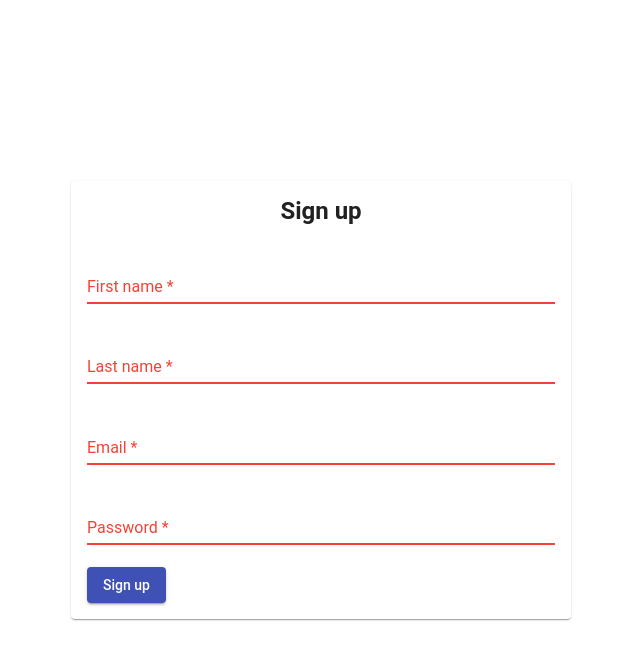
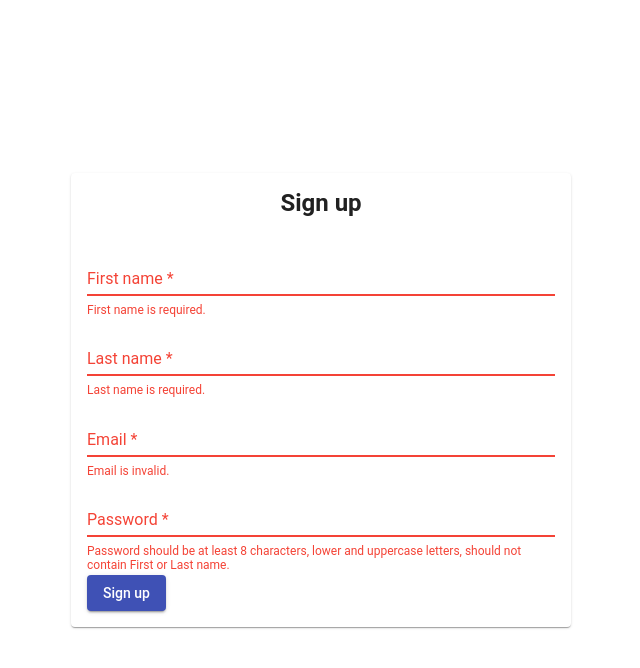
Before and after one commit to radus07/sign-up, an Angular app: page /sign-up in a window 1280 px wide. Both pictures are taken after a click on the button "Sign up". Shown: the top 668 px of the page, without its empty margins (319-959 px from the left). Built offline with nearby package versions, Linux system fonts and the light colour scheme.

Commit message:
feat: display form field error messages

```diff
--- a/src/app/modules/sign-up/containers/sign-up/sign-up.component.html
+++ b/src/app/modules/sign-up/containers/sign-up/sign-up.component.html
@@ -2,21 +2,27 @@
   <mat-form-field appearance="standard">
     <mat-label>First name</mat-label>
     <input matInput formControlName="firstName">
+    <mat-error *ngIf="(formGroup | formControl: 'firstName')?.invalid">First name is required.</mat-error>
   </mat-form-field>
 
   <mat-form-field appearance="standard">
     <mat-label>Last name</mat-label>
     <input matInput formControlName="lastName">
+    <mat-error *ngIf="(formGroup | formControl: 'lastName')?.invalid">Last name is required.</mat-error>
   </mat-form-field>
 
   <mat-form-field appearance="standard">
     <mat-label>Email</mat-label>
     <input matInput formControlName="email">
+    <mat-error *ngIf="(formGroup | formControl: 'email')?.invalid">Email is invalid.</mat-error>
   </mat-form-field>
 
   <mat-form-field appearance="standard">
     <mat-label>Password</mat-label>
     <input matInput type="password" formControlName="password">
+    <mat-error *ngIf="(formGroup | formControl: 'password')?.invalid">
+      Password should be at least 8 characters, lower and uppercase letters, should not contain First or Last name.
+    </mat-error>
   </mat-form-field>
 
   <button mat-raised-button color="primary" (click)="handleFormSubmit()">Sign up</button>
--- a/src/app/modules/sign-up/containers/sign-up/sign-up.component.scss
+++ b/src/app/modules/sign-up/containers/sign-up/sign-up.component.scss
@@ -11,4 +11,8 @@ app-form {
   mat-form-field {
     display: block;
   }
+
+  button {
+    margin-top: 1rem;
+  }
 }
--- /dev/null
+++ b/src/app/shared/pipes/form-control.pipe.ts
@@ -0,0 +1,9 @@
+import { Pipe, PipeTransform } from '@angular/core';
+import { AbstractControl, FormGroup } from '@angular/forms';
+
+@Pipe({ name: 'formControl' })
+export class FormControlPipe implements PipeTransform {
+  transform(formGroup: FormGroup, controlName: string): AbstractControl | null {
+    return formGroup.get(controlName);
+  }
+}
--- a/src/app/shared/shared.module.ts
+++ b/src/app/shared/shared.module.ts
@@ -5,10 +5,12 @@ import { MatInputModule } from '@angular/material/input';
 import { MatIconModule } from '@angular/material/icon';
 import { MatCardModule } from '@angular/material/card';
 import { FormComponent } from '@shared/components/form/form.component';
+import { FormControlPipe } from './pipes/form-control.pipe';
 
 @NgModule({
   declarations: [
     FormComponent,
+    FormControlPipe,
   ],
   imports: [
     CommonModule,
@@ -19,6 +21,7 @@ import { FormComponent } from '@shared/components/form/form.component';
   ],
   exports: [
     FormComponent,
+    FormControlPipe,
   ],
 })
 export class SharedModule {}
```
Also changed, not shown: 2 other files (tests, documents, lock files or other folders).
